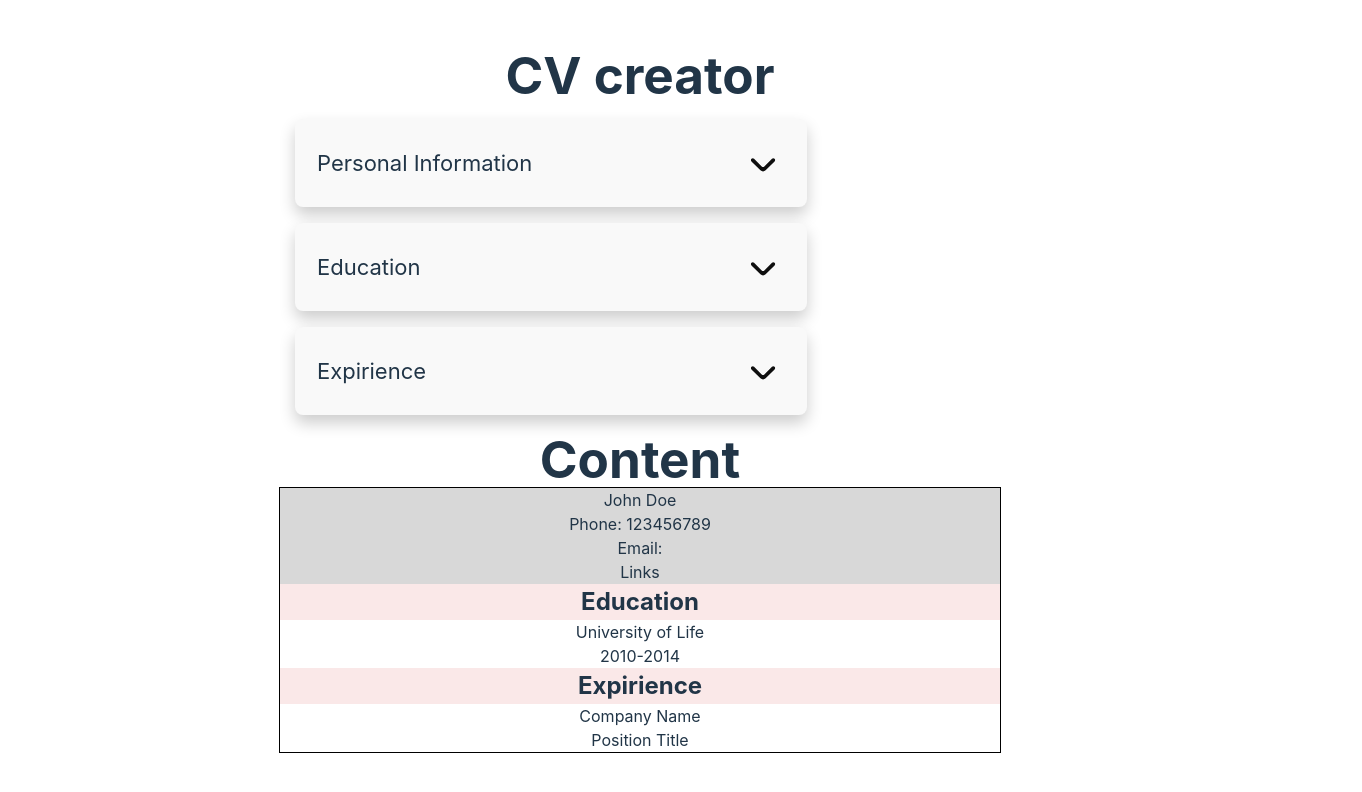
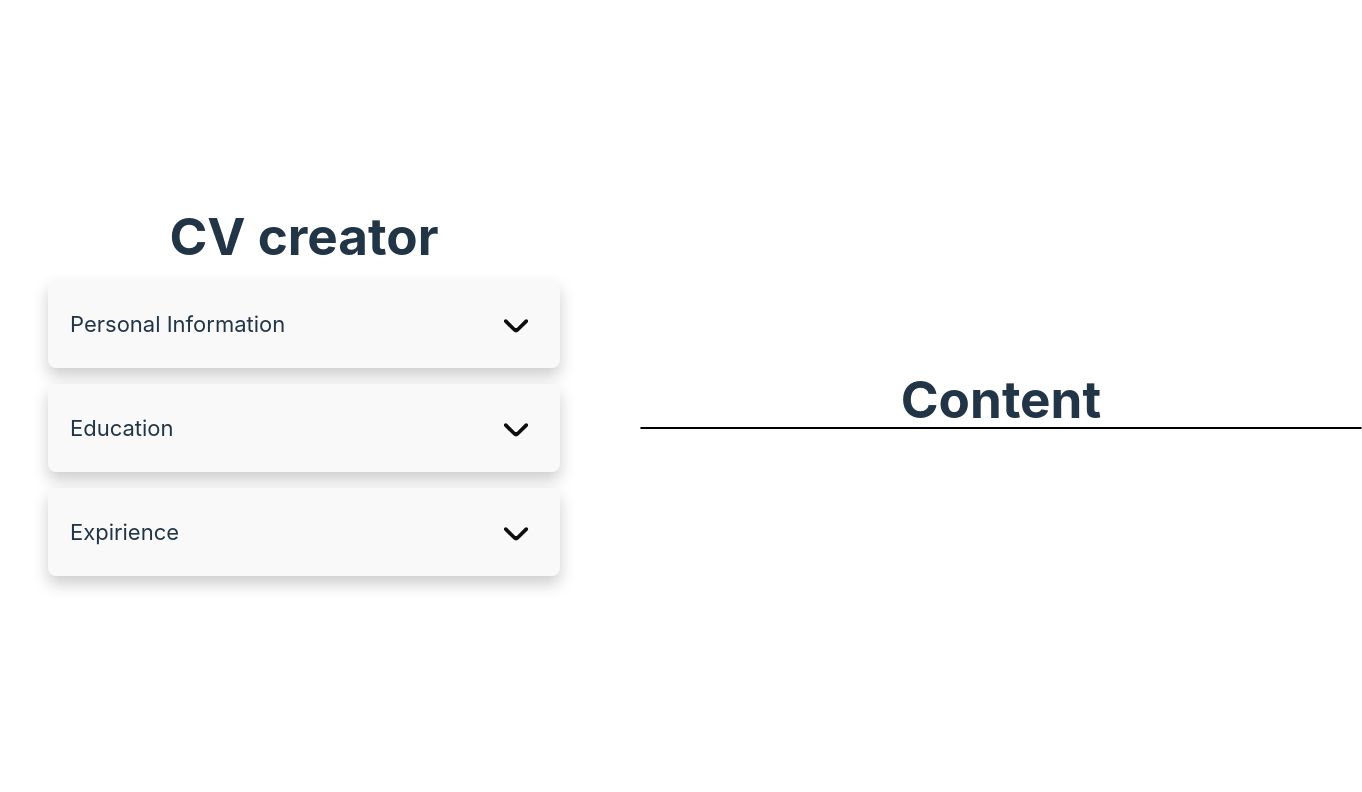
Before and after one commit to probably-kit/cv-app, a React app: page / in a window 1280 px wide. Shown: the top 792 px of the page, 1362 px wide, since content can reach past the window. Built offline with nearby package versions, Linux system fonts and the light colour scheme; the HTML template or start-up script is replaced by a standard one.

Commit message:
Create Cv prototype

```diff
--- a/src/App.css
+++ b/src/App.css
@@ -4,3 +4,13 @@
   padding: 2rem;
   text-align: center;
 }
+
+.main-container {
+  display: flex;
+  align-items: center;
+  justify-content: space-evenly;
+  gap: 4rem;
+}
+.unspan {
+  grid-column: span 1;
+}
--- a/src/App.jsx
+++ b/src/App.jsx
@@ -1,26 +1,63 @@
 
 import './App.css'
-import Dropdown from './Dropdown.jsx';
+import { Dropdown, DropdownFormItem } from './Dropdown.jsx';
 import Content from './Content.jsx';
-
-
-
-
-
+import { useState } from 'react';
 
 
 function App() {
+  const [isContentVisible, setIsContentVisible] = useState(true);
+  const [formData, setFormData] = useState({
+    personalInfo: [],
+    education: [],
+    experience: []
+  });
 
+  const handleFormDataChange = (category, newData) => {
+    setFormData(prevFormData => ({
+      ...prevFormData,
+      [category]: [...prevFormData[category], newData]
+    }));
+  };
+
+//   const toggleVisibility = (index) => {
+//     const updatedData = [...submittedData];
+//     updatedData[index] = {
+//         ...updatedData[index],
+//         visible: !updatedData[index].visible,
+//     };
+//     setSubmittedData(updatedData);
+// };
 
   return (
     <>
-      <h1>CV creator</h1>
-      <div className='form-container'>
-        <Dropdown title="Personal Information" firstFormLabel="First Name" secondFormLabel="Last Name" />
-        <Dropdown title="Education" firstFormLabel="School" secondFormLabel="Degree" />
-        <Dropdown title="Expirience" firstFormLabel="Company Name" secondFormLabel="Position Title" />
+      <div className='main-container'>
+        <div className='form-container'>
+        <h1>CV creator</h1>
+
+          <Dropdown onFormDataChange={data => handleFormDataChange('personalInfo', data)} title="Personal Information">
+            <DropdownFormItem inputTitle='Name' />
+            <DropdownFormItem inputTitle="Phone" />
+            <DropdownFormItem inputTitle="Email" />
+            <DropdownFormItem inputTitle="Links" />
+          </Dropdown>
+          <Dropdown onFormDataChange={data => handleFormDataChange('education', data)} title="Education" firstFormLabel="School" secondFormLabel="Degree">
+            <DropdownFormItem inputTitle="School" />
+            <DropdownFormItem inputTitle="Degree" />
+            <DropdownFormItem inputTitle="Start date" type="date" containerClassName="dropdown-form-item unspan" />
+            <DropdownFormItem inputTitle="End date" type="date" containerClassName="dropdown-form-item unspan" />
+          </Dropdown>
+          <Dropdown onFormDataChange={data => handleFormDataChange('experience', data)} title="Expirience" firstFormLabel="Company Name" secondFormLabel="Position Title" >
+            <DropdownFormItem inputTitle='Company Name' />
+            <DropdownFormItem inputTitle="Position Title" />
+            <DropdownFormItem inputTitle='Description'  />
+            <DropdownFormItem inputTitle="Start date" type="date" containerClassName="dropdown-form-item unspan" />
+            <DropdownFormItem inputTitle="End date" type="date" containerClassName="dropdown-form-item unspan" />
+          </Dropdown>
         </div>
-      <Content />
+        <Content  {...formData} isVisible={true} />
+      </div>
+
     </>
   )
 }
--- a/src/Content.css
+++ b/src/Content.css
@@ -1,10 +1,12 @@
 .content{
   width: 90vh;
   border: 1px solid black;
+  border-radius: 15px;
 }
 
 .personal-info{
-
+  border-top-left-radius: 15px;
+  border-top-right-radius: 15px;
   background-color: #d8d8d8;
 }
 
--- a/src/Content.jsx
+++ b/src/Content.jsx
@@ -1,28 +1,45 @@
-import './Content.css'
-function Content() {
+import React from 'react';
+import './Content.css';
+
+function Content({ personalInfo, education, experience }) {
   return (
     <div>
       <h1>Content</h1>
       <div className='content'>
         <div className="personal-info">
-          <p>John Doe</p>
-          <p>Phone: 123456789</p>
-          <p>Email:</p>
-          <p>Links</p>
+          {personalInfo.map((item, index) => (
+            <div key={index}>
+              <h2>{item.Name}</h2>
+              <p>{item.Phone}</p>
+              <p>{item.Email}</p>
+              <p>{item.Links}</p>
+            </div>
+          ))}
         </div>
-        <div className="education" >
-          <h2>Education</h2>
-          <p>University of Life</p>
-          <p>2010-2014</p>
+        <div className="education">
+          {education.map((item, index) => (
+            <div key={index}>
+              <h2>{item.School || item.name}</h2> {/* Adjust based on your inputTitle */}
+              <p>{item.Degree}</p>
+              <p>Start Date: {item["Start date"]}</p> {/* Adjust keys as per form inputs */}
+              <p>End Date: {item["End date"]}</p>
+            </div>
+          ))}
         </div>
-        <div className="expirience">
-          <h2>Expirience</h2>
-          <p>Company Name</p>
-          <p>Position Title</p>
+        <div className="experience">
+          {experience.map((item, index) => (
+            <div key={index}>
+              <h2>{item['Company Name']}</h2>
+              <p>{item['Position Title']}</p>
+              <p>{item.Description}</p>
+              <p>Start Date: {item["Start date"]}</p>
+              <p>End Date: {item["End date"]}</p>
+            </div>
+          ))}
         </div>
-
       </div>
     </div>
-  )
+  );
 }
+
 export default Content;
--- a/src/Dropdown.css
+++ b/src/Dropdown.css
@@ -84,9 +84,6 @@
     justify-content: space-between;
 }
 
-.unspan {
-    grid-column: span 1;
-}
 
 
 .form-control {
--- a/src/Dropdown.jsx
+++ b/src/Dropdown.jsx
@@ -1,4 +1,4 @@
-import { useState } from 'react';
+import React, { useState } from 'react';
 import { CSSTransition } from 'react-transition-group';
 import './Dropdown.css';
 import { ReactComponent as ArrowIcon } from './icons/arrow.svg';
@@ -20,46 +20,35 @@ function IconSwitcher() {
     );
 }
 
+function DropdownFormItem({ inputTitle, updateFormData }) {
+    const [inputValue, setInputValue] = useState('');
 
-
-function DropdownFormItem(props) {
-
-
+    // Update local state and notify the Dropdown component of the change
+    const handleChange = (e) => {
+        const value = e.target.value;
+        setInputValue(value);
+        updateFormData(inputTitle, value); // Notify parent component of the update
+    };
 
     return (
-        <div className={props.containerClassName}>
-            <input type={props.type} id={props.inputTitle} className="form-control" placeholder="" /*required*/ />
-            <label htmlFor={props.inputTitle} className="form-label">{props.inputTitle}</label>
-        </div>
-    )
-}
-DropdownFormItem.defaultProps = {
-    type: "text",
-    inputTitle: "School",
-    containerClassName: "dropdown-form-item"
-}
-DropdownFormItem.propTypes = {
-    inputTitle: PropTypes.string.isRequired,
-    type: PropTypes.string,
-    containerClassName: PropTypes.string
-};
-
-function DropdownListItem({ item, onEdit }) {
-    return (
-        <div  className="dropdown-list-item">
-            <p onClick={onEdit}>{item.firstLabel}</p> {/* Displaying the firstLabel as an example */}
-            <IconSwitcher />
+        <div className="dropdown-form-item">
+            <input type="text" id={inputTitle} className="form-control" value={inputValue} onChange={handleChange} placeholder="" />
+            <label htmlFor={inputTitle} className="form-label">{inputTitle}</label>
         </div>
     );
 }
 
+DropdownFormItem.propTypes = {
+    inputTitle: PropTypes.string.isRequired,
+    updateFormData: PropTypes.func.isRequired
+};
 
-function Dropdown(props) {
+function Dropdown({ title, onFormDataChange, children }) {
     const [activeMenu, setActiveMenu] = useState('main');
     const [isActive, setIsActive] = useState(false);
     const [menuHeight, setMenuHeight] = useState(null);
     const [formData, setFormData] = useState([]);
-    const [editingItem, setEditingItem] = useState(null);
+    const [submittedData, setSubmittedData] = useState([]);
 
     const calcHeight = (el) => {
         const height = el.offsetHeight;
@@ -70,45 +59,25 @@ function Dropdown(props) {
         setActiveMenu(menuName);
     };
 
+    const updateFormData = (inputTitle, value) => {
+        setFormData(prevFormData => ({
+            ...prevFormData,
+            [inputTitle]: value
+        }));
+    };
+
     const handleSubmit = (event) => {
         event.preventDefault();
-        const newEntry = {
-            firstLabel: event.target.elements[props.firstFormLabel].value,
-            secondLabel: event.target.elements[props.secondFormLabel].value,
-        };
-
-        if (editingItem) {
-            // Update logic
-            const updatedFormData = formData.map(item =>
-                item === editingItem ? newEntry : item
-            );
-            setFormData(updatedFormData);
-            setEditingItem(null); // Reset editing state
-        } else {
-            // Add logic
-            setFormData([...formData, newEntry]);
-        }
-
+        setSubmittedData([...submittedData, formData]);
+        onFormDataChange(formData); // Optional: If you want to propagate the change up
+        setFormData({}); // Reset form data for the next input
         handleMenuChange('list'); // Switch to 'list' menu after form submission
-    };
-
-    const handleEditItem = (item) => {
-        setEditingItem(item); // Set the item to be edited
-        setActiveMenu('main'); // Switch back to the form
-    };
-
-    const handleDeleteItem = () => {
-        if (editingItem) {
-            setFormData(formData.filter(item => item.firstLabel !== editingItem.firstLabel));
-            setEditingItem(null); // Reset the editing state
-            setActiveMenu('list'); // Optionally switch back to the list view
-        }
     };
 
     return (
         <div className="dropdown">
             <div className="dropdown-button" onClick={() => setIsActive(!isActive)}>
-                <p>{props.title}</p>
+                <p>{title}</p>
                 <ArrowIcon style={{ transform: isActive ? 'rotate(180deg)' : 'rotate(0deg)' }} />
             </div>
             {isActive && (
@@ -121,16 +90,15 @@ function Dropdown(props) {
                         classNames="menu-primary">
                         <div className="dropdown-content">
                             <form className="grid-container" onSubmit={handleSubmit}>
-                                <DropdownFormItem inputTitle={props.firstFormLabel} defaultValue={editingItem ? editingItem.firstLabel : ''} />
-                                <DropdownFormItem inputTitle={props.secondFormLabel} defaultValue={editingItem ? editingItem.secondLabel : ''} />
-                                <DropdownFormItem inputTitle="Start date" type="date" containerClassName="dropdown-form-item unspan" />
-                                <DropdownFormItem inputTitle="End date" type="date" containerClassName="dropdown-form-item unspan" />
+                                {React.Children.map(children, child => {
+                                    if (React.isValidElement(child)) {
+                                        return React.cloneElement(child, { updateFormData: updateFormData });
+                                    }
+                                    return child;
+                                })}
                                 <div className="dropdown-form-item">
                                     <button type="submit" className="primary">Save</button>
-                                    {editingItem && (
-                                        <button type="button" className="danger" onClick={handleDeleteItem}>Delete</button>
-                                    )}
-                                    <button type="button" className="secondary" onClick={() => handleMenuChange('list')}>Cancel</button>
+                                    <button type="button" className="secondary" onClick={() => handleMenuChange('list')}>View List</button>
                                 </div>
                             </form>
                         </div>
@@ -142,12 +110,14 @@ function Dropdown(props) {
                         onEnter={calcHeight}
                         classNames="menu-secondary">
                         <div className="dropdown-content">
-                            {formData.map((item, index) => (
-                                <DropdownListItem key={index} item={item} onEdit={() => handleEditItem(item)} />
+                            {submittedData.map((item, index) => (
+                                <div key={index} className="dropdown-list-item">
+                                      <p>{Object.values(item)[0]}</p>
+                            <IconSwitcher />
+
+                                </div>
                             ))}
-                            <div className="dropdown-list-item">
-                                <button onClick={() => handleMenuChange('main')}>+ Add</button>
-                            </div>
+                            <button className="primary" onClick={() => handleMenuChange('main')}>Add New</button>
                         </div>
                     </CSSTransition>
                 </div>
@@ -158,8 +128,7 @@ function Dropdown(props) {
 
 Dropdown.propTypes = {
     title: PropTypes.string.isRequired,
-    firstFormLabel: PropTypes.string.isRequired,
-    secondFormLabel: PropTypes.string.isRequired,
+    onFormDataChange: PropTypes.func.isRequired
 };
 
-export default Dropdown;
+export { Dropdown, DropdownFormItem };
```
